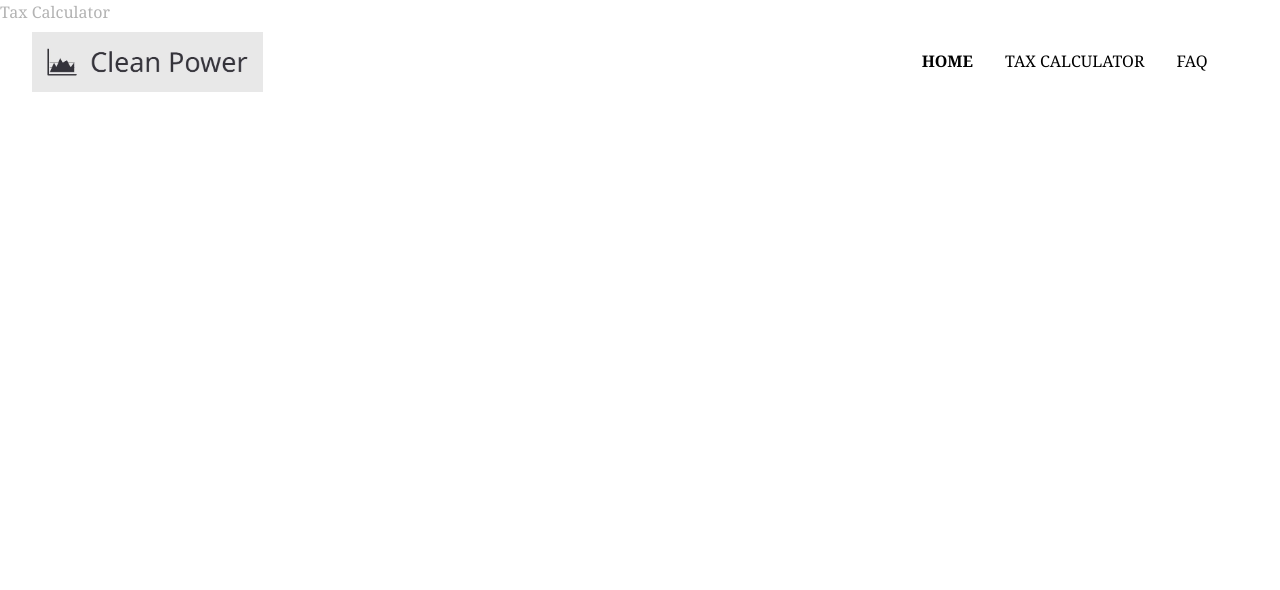
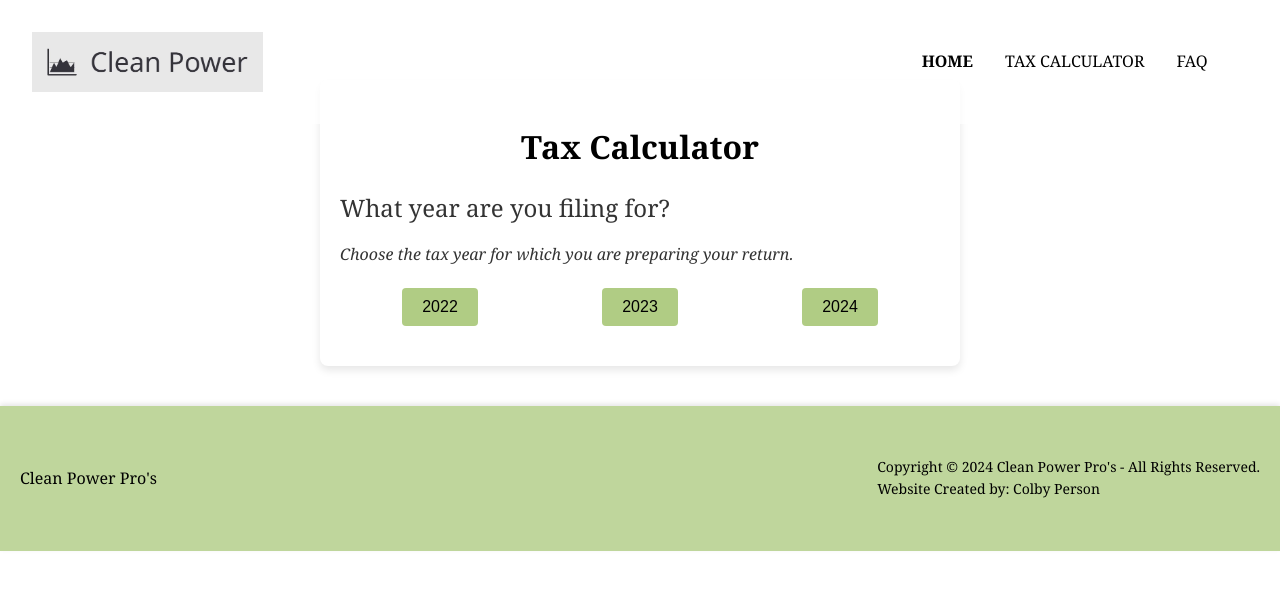
Before and after one commit to LetsGetRemixed/TaxWebsite, a React (Create React App) app in the folder taxwebsite/: page /taxcalc in a window 1280 px wide. Shown: the top 590 px of the page. Built offline with nearby package versions, Linux system fonts and the light colour scheme.

Commit message:
Tax questions
Tax questions

```diff
--- a/taxwebsite/src/TaxCalculator/Taxcalculator.jsx
+++ b/taxwebsite/src/TaxCalculator/Taxcalculator.jsx
@@ -1,15 +1,99 @@
-import React from 'react';
+import React, { useState } from 'react';
 import Navbar from '../Pages/Navbar';
+import Footer from '../Pages/Footer';
+import '../css/Taxquestions.css';
 
-const Taxcalculator = () => {
-    return (
-            <div>
-                < Navbar/>
-                Tax Calculator
-            </div>
+const questions = [
+    { id: 1, text: "What year are you filing for?", field: "fileYear", type: "button", options: ["2022", "2023", "2024"],
+     description: "Choose the tax year for which you are preparing your return." },
+    { id: 2, text: "What year did the system get turned on?", field: "yearOn", type: "button", options: ["2020", "2021", "2022", "2023"],
+     description: "Depreciation can start in the year the system begins to power the grid." },
+    { id: 3, text: "What year did your system installation start?", field: "installYear", type: "button", options: ["2019", "2020", "2021", "2022"],
+     description: "The ITC credit can be claimed in the year that physical instalation starts." },
+    { id: 4, text: "How much of other expenses did you incur related to your solar system?", field: "expensesSystem", type: "number",
+     description: "Other expenses may include connection fees or clean energy fees from your power company, or cleaning, maintenance, or insurance cost realted to your solar system." },
+    { id: 5, text: "How much other income has your solar system produced this year?", field: "otherIncome", type: "number",
+     description: "Other income can include SRECS or other state and local rebates or incentives" },
+    { id: 6, text: "Please confirm the Tax Benefits you would like to claim:", field: "TaxBenefits", type: "button", options: ["Investment Tax Credit", "Depreciation"],
+     description: "ITC Credit- Everyone who purchases and owns a solar system qualifies for this credit for the tax year\nDepreciation- Anyone who has their solar system turned on" },
+    { id: 7, text: "Would you like one of our trusted tax preparers to help you file your taxes?", field: "taxHelp", type: "button", options: ["Yes", "No"],
+     description: "If you mark yes, one of our trusted tax preparers will contact you within the next few days." },
+    { id: 8, text: "Please enter any additional email addresses you would like any additional copies of your Tax form to be sent to:", field: "emails", type: "email",
+     description: "If there are more than one please separate them by a comma, if none type No." },
+    { id: 9, text: "For an additional $10, would you like to receive a paper copy of your tax forms in the mail?", field: "paperCopies", type: "button", options: ["Yes", "No"] }
+];
 
 
+const TaxCalculator = () => {
+    const [currentQuestionIndex, setCurrentQuestionIndex] = useState(0);
+    const [answers, setAnswers] = useState({});
+    const [completed, setCompleted] = useState(false);
+
+    const handleAnswer = (answer) => {
+        const field = questions[currentQuestionIndex].field;
+        setAnswers(prev => ({ ...prev, [field]: answer }));
+        if (currentQuestionIndex === questions.length - 1) {
+            setCompleted(true);
+        } else {
+            setCurrentQuestionIndex(currentQuestionIndex + 1);
+        }
+    };
+
+    const renderDescription = (description) => {
+        return description.split('\n').map((item, index) => (
+            <span key={index}>{item}<br /></span>
+        ));
+    };
+
+    const renderInput = () => {
+        const question = questions[currentQuestionIndex];
+        switch (question.type) {
+            case 'button':
+                return question.options.map(option => (
+                    <button key={option} onClick={() => handleAnswer(option)} className="answer-button">
+                        {option}
+                    </button>
+                ));
+            case 'number':
+            case 'email':
+                return (
+                    <input
+                        type={question.type}
+                        onKeyPress={(e) => {
+                            if (e.key === 'Enter' && e.target.value.trim() !== '') {
+                                handleAnswer(e.target.value);
+                                e.target.value = ''; // Clear the input after submission
+                            }
+                        }}
+                        placeholder={question.type === 'number' ? "Enter amount" : "Enter email"}
+                        className="input-field"
+                    />
+                );
+            default:
+                return null;
+        }
+    };
+
+    return (
+        <div>
+            <Navbar/>
+            <div className="tax-calculator-container">
+                <h1>Tax Calculator</h1>
+                {!completed ? (
+                    <div>
+                        <p className = "questions">{questions[currentQuestionIndex].text}</p>
+                        <p className="description">{renderDescription(questions[currentQuestionIndex].description)}</p>
+                        <div className="input-container">{renderInput()}</div>
+                    </div>
+                ) : (
+                    <div>
+                        <p>Thank you for your responses. We are now calculating your tax estimate.</p>
+                    </div>
+                )}
+            </div>
+            <Footer/>
+        </div>
     );
 };
 
-export default Taxcalculator;
+export default TaxCalculator;
--- /dev/null
+++ b/taxwebsite/src/css/Taxquestions.css
@@ -0,0 +1,92 @@
+/* TaxCalculator.css */
+.tax-calculator-container {
+    max-width: 600px;
+    margin: 40px auto;
+    margin-top: 5rem;
+    padding: 20px;
+    box-shadow: 0 4px 8px rgba(0,0,0,0.1);
+    border-radius: 8px;
+    background-color: #fff;
+}
+
+.tax-calculator-container h1 {
+    text-align: center;
+    color: #000000;
+    font-family:Georgia, 'Times New Roman', Times, serif;
+
+
+}
+
+.tax-calculator-container p{
+    font-family:Georgia, 'Times New Roman', Times, serif;
+}
+
+
+
+.input-container {
+    display: flex;
+    justify-content: space-around;
+    margin-bottom: 20px;
+}
+
+input[type="number"],
+input[type="email"] {
+    width: 100%;
+    padding: 10px;
+    margin-bottom: 20px;
+    border: 2px solid #ccc;
+    border-radius: 4px;
+    font-size: 16px;
+}
+
+input[type="number"]:focus,
+input[type="email"]:focus {
+    border-color: #0066ff;
+}
+
+button {
+    padding: 10px 20px;
+    background-color: rgba(176, 204, 132);
+    color: rgb(0, 0, 0);
+    border: none;
+    border-radius: 4px;
+    cursor: pointer;
+    font-size: 16px;
+}
+
+button:hover {
+    background-color: rgb(184, 200, 161);
+}
+
+
+/* TaxCalculator.css */
+.description {
+    font-size: 16px;
+    color: #333333;
+    margin-top: -5px;
+    margin-bottom: 20px;
+    font-style:italic;
+}
+
+.questions{
+    font-size: 24px;
+    color: #333333;
+    margin-top: -5px;
+    margin-bottom: 20px;
+    font-weight: 500;
+
+}
+
+
+.input-field {
+    width: 100%;
+    padding: 10px;
+    margin-bottom: 20px;
+    border: 2px solid #ccc;
+    border-radius: 4px;
+    font-size: 16px;
+}
+
+.input-field:focus {
+    border-color: #0066ff;
+}
```
